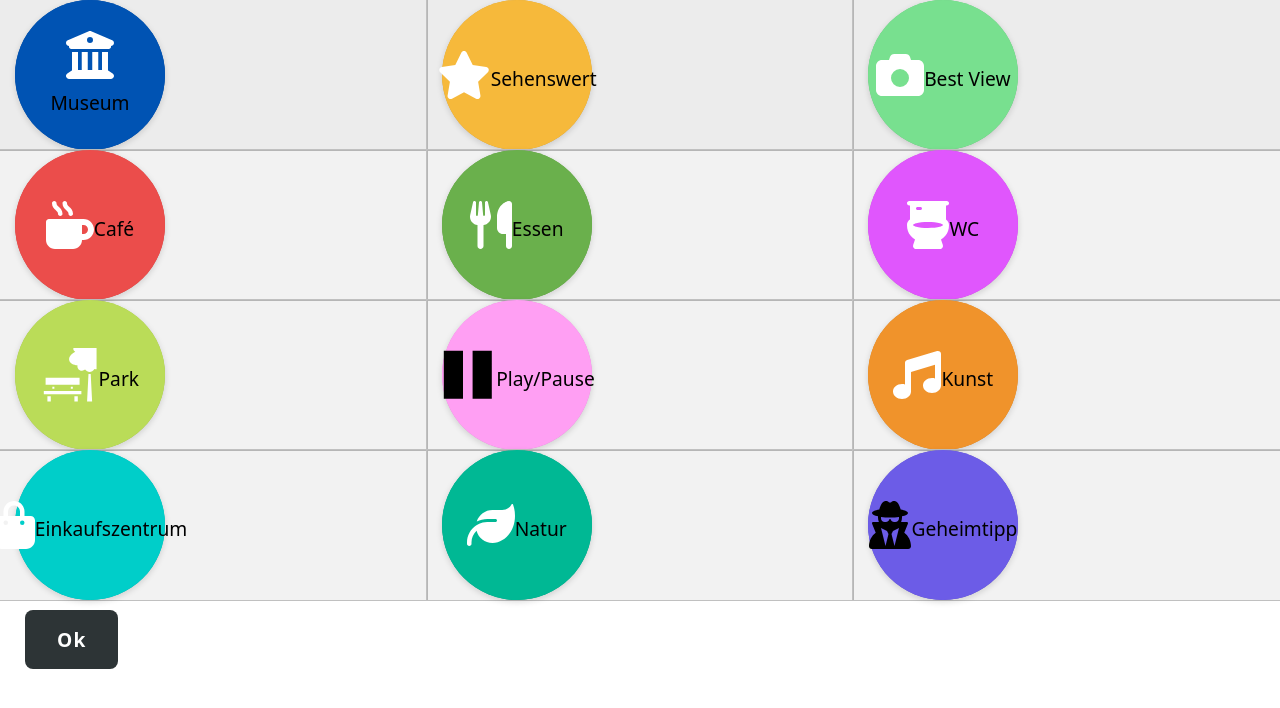
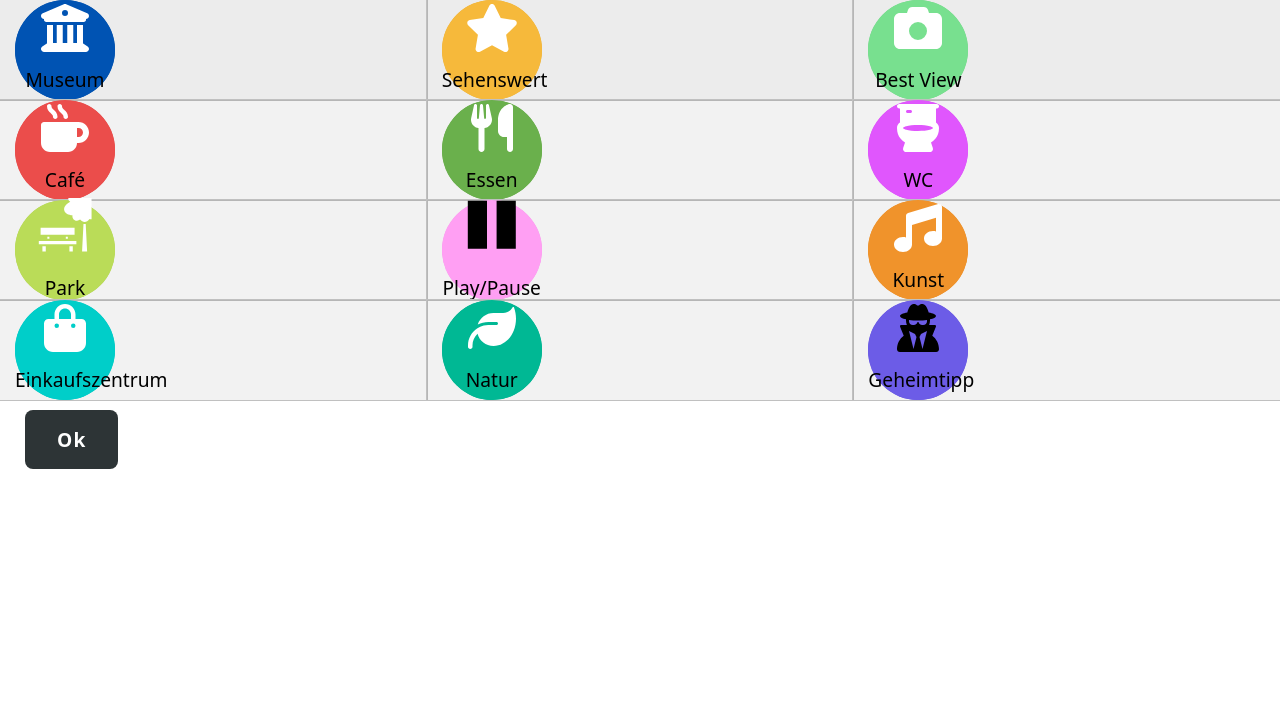
Before and after one commit to Just-URban-Exploring/Frontend, a React (Vite) app: page /icons in a window 1280 px wide. Shown: the top 708 px of the page. Built offline with nearby package versions, Linux system fonts and the light colour scheme.

Commit message:
fixed alingment of text and icon

```diff
--- a/src/components/Icons.jsx
+++ b/src/components/Icons.jsx
@@ -22,7 +22,7 @@ import {
 } from "@fortawesome/free-solid-svg-icons";
 import { setConfiguration, Container, Row, Col } from "react-grid-system";
 
-setConfiguration({ maxScreenClass: "xl" });
+// setConfiguration({ maxScreenClass: "xl" });
 
 export function Icons() {
 
@@ -126,7 +126,6 @@ export function Icons() {
                   <IconContext.Provider
                     className={styles.provider}
                     value={{
-                      color: "white",
                       size: "3.6em",
                     }}
                   >
--- a/src/css/Icons.module.css
+++ b/src/css/Icons.module.css
@@ -11,14 +11,13 @@
 
 .card {
   display: flex;
+  text-align: center;
   flex-direction: column;
-  align-items: center;
   justify-content: center;
-  height: 150px;
-  width: 150px;
+  height: 100px;
+  width: 100px;
   border-radius: 50%;
   background-color: var(--circle-color);
-  box-shadow: 0 2px 6px rgba(0, 0, 0, 0.15);
   transition: transform 0.2s ease-in-out;
   cursor: pointer;
   position: relative;
@@ -88,12 +87,6 @@
   --circle-color: #6c5ce7;
 }
 
-.iconPosition {
-  display: flex;
-  align-items: center;
-  justify-content: center;
-  height: 100%;
-}
 
 .btgbutton {
   background-color: #2d3436;
```
